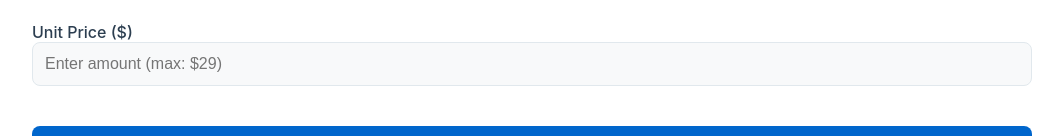
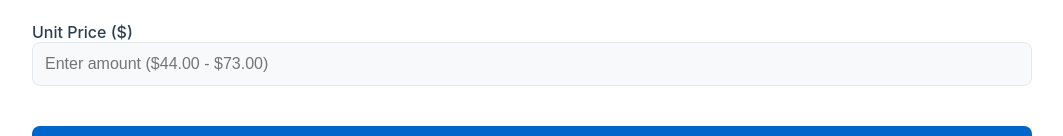
Before and after one commit to navsharma1/quota-calculator-web, a React app: page / in a window 1280 px wide. Shown: the part 487-623 px from the top of the page, without its empty margins (108-1171 px from the left). Built offline with nearby package versions, Linux system fonts and the light colour scheme.

Commit message:
Update unit price to work with total price and apply discount to Codeium Core only

```diff
--- a/src/App.tsx
+++ b/src/App.tsx
@@ -79,19 +79,24 @@ const App: React.FC = () => {
     const numericUsers = users === '' ? 0 : Number(users);
     const numericTermLength = termLength === '' ? 0 : Number(termLength);
 
+    // Calculate total list price
+    const totalListPrice = selectedProduct.cascadeListPrice + selectedProduct.codeiumCoreListPrice;
+
     // Handle discount and unit price calculations
     let discountMultiplier = 1;
     let effectiveDiscount = 0;
 
     if (discount !== '') {
-      // If discount is provided, use it directly
+      // If discount is provided, use it directly for Codeium Core
       effectiveDiscount = Number(discount);
       discountMultiplier = 1 - (effectiveDiscount / 100);
     } else if (unitPrice !== '') {
-      // If unit price is provided, calculate the effective discount
+      // If unit price is provided, calculate the effective discount on Codeium Core
       const numericUnitPrice = Number(unitPrice);
-      effectiveDiscount = ((selectedProduct.codeiumCoreListPrice - numericUnitPrice) / selectedProduct.codeiumCoreListPrice) * 100;
-      discountMultiplier = numericUnitPrice / selectedProduct.codeiumCoreListPrice;
+      // The difference between total list price and desired unit price should be taken entirely from Codeium Core
+      const desiredCodeiumPrice = numericUnitPrice - selectedProduct.cascadeListPrice;
+      effectiveDiscount = ((selectedProduct.codeiumCoreListPrice - desiredCodeiumPrice) / selectedProduct.codeiumCoreListPrice) * 100;
+      discountMultiplier = desiredCodeiumPrice / selectedProduct.codeiumCoreListPrice;
     }
 
     // Validate inputs
@@ -241,17 +246,19 @@ const App: React.FC = () => {
             Unit Price ($)
             <input
               type="number"
-              min="0"
-              max={selectedProduct.codeiumCoreListPrice}
+              min={selectedProduct.cascadeListPrice}
+              max={selectedProduct.cascadeListPrice + selectedProduct.codeiumCoreListPrice}
               value={unitPrice}
               onChange={(e) => {
                 const value = e.target.value;
-                if (value === '' || (Number(value) >= 0 && Number(value) <= selectedProduct.codeiumCoreListPrice)) {
+                const minPrice = selectedProduct.cascadeListPrice;
+                const maxPrice = selectedProduct.cascadeListPrice + selectedProduct.codeiumCoreListPrice;
+                if (value === '' || (Number(value) >= minPrice && Number(value) <= maxPrice)) {
                   setUnitPrice(value);
                   setDiscount(''); // Clear discount when unit price is entered
                 }
               }}
-              placeholder={`Enter amount (max: $${selectedProduct.codeiumCoreListPrice})`}
+              placeholder={`Enter amount (${formatCurrency(selectedProduct.cascadeListPrice)} - ${formatCurrency(selectedProduct.cascadeListPrice + selectedProduct.codeiumCoreListPrice)})`}
             />
           </label>
         </div>
@@ -274,9 +281,9 @@ const App: React.FC = () => {
             <div className="product-revenue">
               <h4>Codeium Core Revenue {(discount || unitPrice) &&
                 `(with ${discount ? `${discount}% discount` :
-                  `$${unitPrice} unit price (${((selectedProduct.codeiumCoreListPrice - Number(unitPrice)) / selectedProduct.codeiumCoreListPrice * 100).toFixed(1)}% discount)`})`}</h4>
+                  `$${(Number(unitPrice) - selectedProduct.cascadeListPrice).toFixed(2)} unit price (${((selectedProduct.codeiumCoreListPrice - (Number(unitPrice) - selectedProduct.cascadeListPrice)) / selectedProduct.codeiumCoreListPrice * 100).toFixed(1)}% discount)`})`}</h4>
               <p className="unit-price">List Price per User: {formatCurrency(selectedProduct.codeiumCoreListPrice)}</p>
-              <p className="unit-price">Discounted Price per User: {formatCurrency(selectedProduct.codeiumCoreListPrice * (1 - (Number(discount) || ((selectedProduct.codeiumCoreListPrice - Number(unitPrice)) / selectedProduct.codeiumCoreListPrice) || 0)))}</p>
+              <p className="unit-price">Discounted Price per User: {formatCurrency(selectedProduct.codeiumCoreListPrice * discountMultiplier)}</p>
               <p>Monthly: {formatCurrency(revenue.codeiumCoreRevenue.monthly)}</p>
               <p>Term Total ({termLength || 0} months): {formatCurrency(revenue.codeiumCoreRevenue.term)}</p>
               <p className="quota-attainment">Term Quota Attainment: {formatCurrency(revenue.codeiumCoreRevenue.quotaAttainment)}</p>
```
